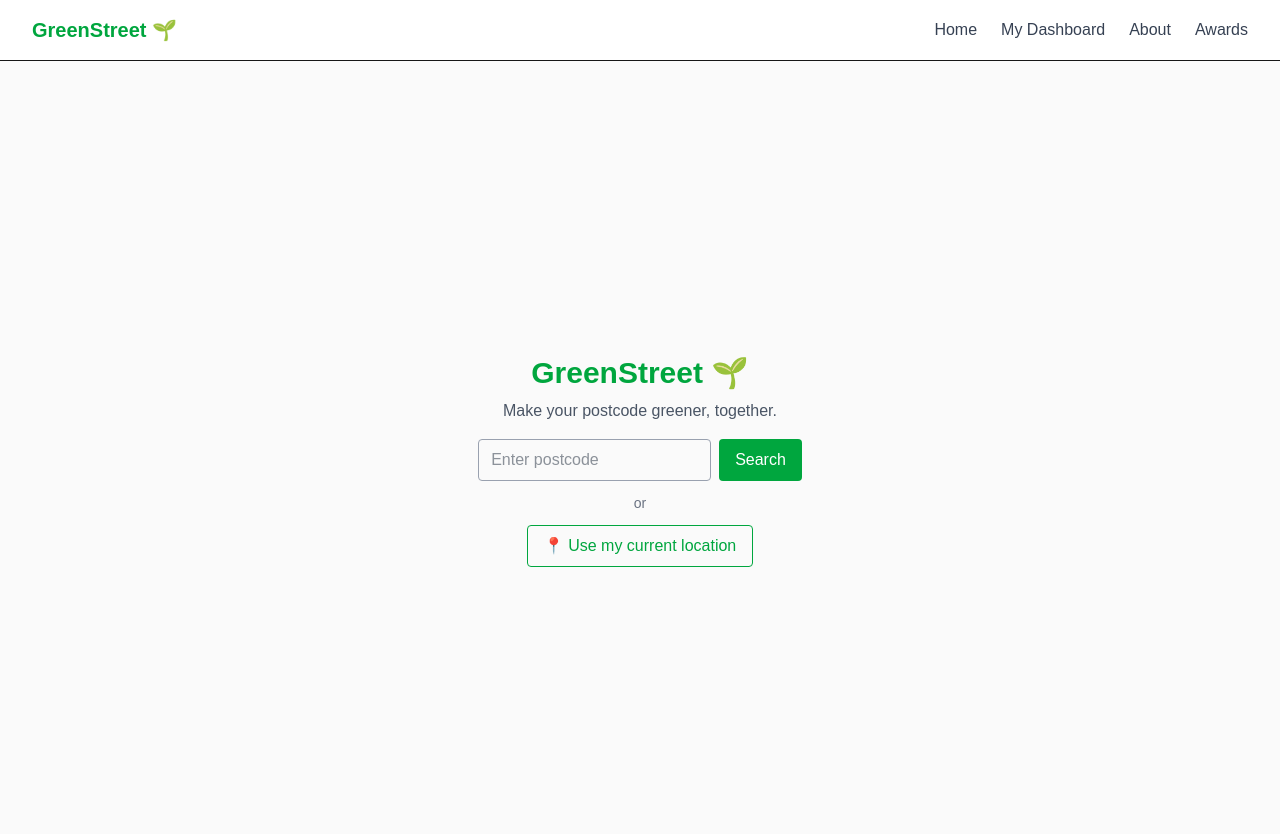
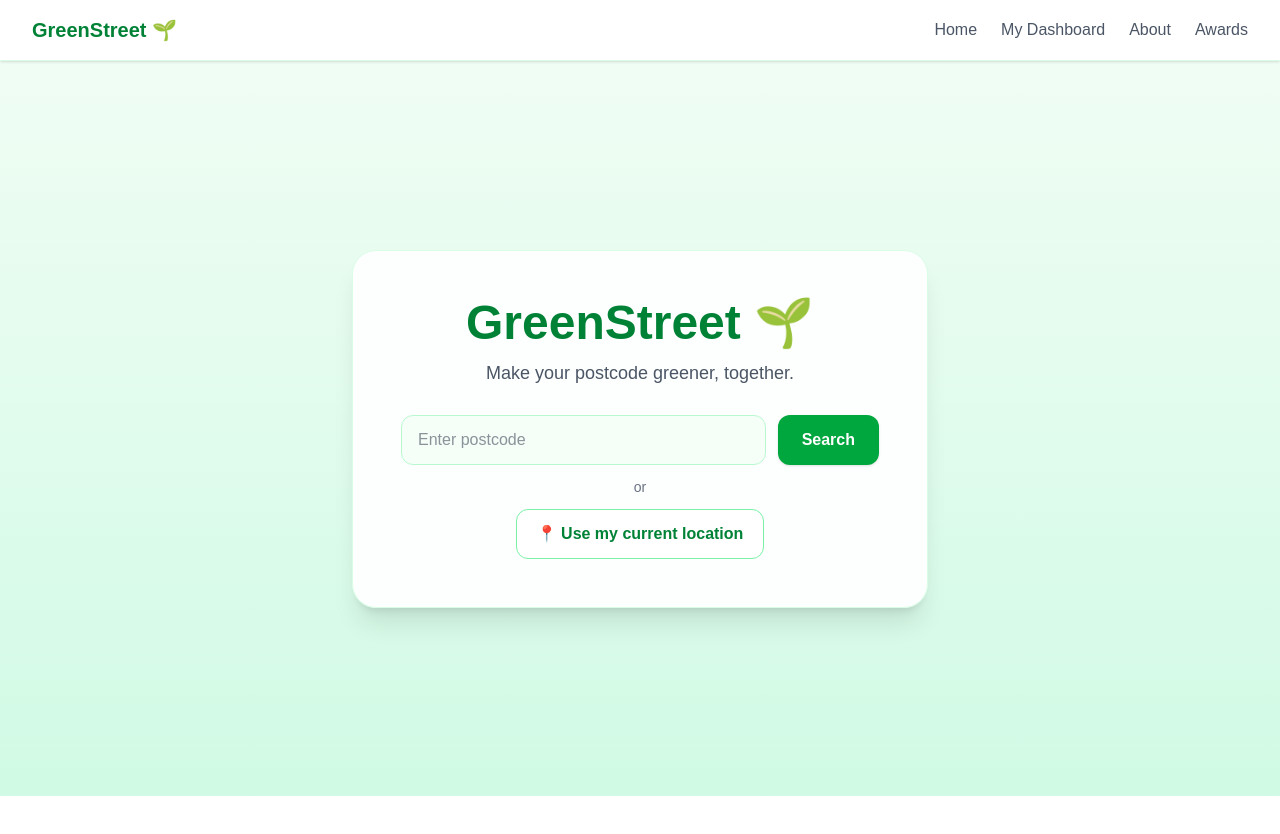
Before and after one commit to kwerui/adahack, a Next.js app: page / in a window 1280 px wide. Shown: the top 834 px of the page. After the commit the page ends 800 px from the top, so only its background shows below. Built offline with nearby package versions, Linux system fonts and the light colour scheme.

Commit message:
polished-fine

```diff
--- a/app/api/green-spaces/route.ts
+++ b/app/api/green-spaces/route.ts
@@ -69,7 +69,7 @@ const spaces = uniqueSpaces.slice(0, 5);
     console.log("Geoapify spaces:", spaces);
 
     return NextResponse.json({
-      count: data.features?.length ?? 0,
+      count: uniqueSpaces.length,
       spaces,
     });
   } catch (error) {
--- a/app/area/page.tsx
+++ b/app/area/page.tsx
@@ -24,14 +24,14 @@ export default function AreaPage() {
 
   return (
     <main className="min-h-screen bg-green-100 flex flex-col items-center gap-6 p-10">
-      <div className="bg-white rounded-xl shadow-md p-8 text-center text-gray-800">
-        <h1 className="text-3xl font-bold text-green-600 mb-4">
-          Area 🌱
-        </h1>
+<div className="bg-white/90 border border-green-200 rounded-3xl shadow-sm p-7 text-center text-gray-800 w-full max-w-xl">
+<h1 className="text-3xl font-bold text-green-700 mb-2">
+  {postcode} 🌱
+</h1>
 
-        <p>Postcode: {postcode}</p>
-        <p>Area: {adminDistrict}</p>
-        <p>Region: {region}</p>
+<p className="text-gray-600">
+  {adminDistrict}, {region}
+</p>
       </div>
 
       <div className="flex flex-wrap justify-center gap-6">
--- a/app/page.tsx
+++ b/app/page.tsx
@@ -2,12 +2,8 @@ import PostCodeSearch from "@/components/PostCodeSearch";
 
 export default function Home() {
   return (
-  <div>
-    <main className="flex min-h-screen items-center justify-center bg-zinc-50">
-
+    <main className="min-h-[calc(100vh-65px)] flex items-center justify-center bg-gradient-to-b from-green-50 to-emerald-100 px-4">
       <PostCodeSearch />
-
     </main>
-    </div>
   );
 }
--- a/components/AirQualityCard.tsx
+++ b/components/AirQualityCard.tsx
@@ -54,8 +54,7 @@ export default function AirQualityCard({
   }
 
   return (
-    <div className="bg-white text-gray-800 border-2 border-green-600 rounded-xl p-6 text-center w-60 h-48 flex flex-col justify-center">
-      <h2 className="text-xl font-bold mb-2">
+<div className="bg-white text-gray-800 border border-green-200 rounded-2xl p-6 text-center w-64 min-h-48 flex flex-col justify-center shadow-sm hover:shadow-md hover:-translate-y-0.5 transition">      <h2 className="text-xl font-bold mb-2">
         🌬 Air Quality
       </h2>
 
--- a/components/CarbonCard.tsx
+++ b/components/CarbonCard.tsx
@@ -55,8 +55,7 @@ export default function CarbonCard({
   }
 
   return (
-    <div className="bg-white text-gray-800 border-2 border-green-600 rounded-xl p-6 text-center w-60 h-48 flex flex-col justify-center">
-      <h2 className="text-xl font-bold mb-2">
+<div className="bg-white text-gray-800 border border-green-200 rounded-2xl p-6 text-center w-64 min-h-48 flex flex-col justify-center shadow-sm hover:shadow-md hover:-translate-y-0.5 transition">      <h2 className="text-xl font-bold mb-2">
         ⚡ Carbon Intensity
       </h2>
 
--- a/components/GreenHour.tsx
+++ b/components/GreenHour.tsx
@@ -127,8 +127,8 @@ export default function GreenHour({
     });
   }
 
-  return (
-    <div className="bg-white text-gray-800 border-2 border-green-600 rounded-xl p-6 w-full max-w-2xl text-center">
+return (
+  <div className="bg-white text-gray-800 border border-green-200 rounded-2xl p-7 w-full max-w-2xl text-center shadow-sm">
       <h2 className="text-2xl font-bold text-green-600 mb-3">
         ⚡ Green Hour
       </h2>
@@ -173,8 +173,7 @@ export default function GreenHour({
             <button
               onClick={joinGreenHour}
               disabled={joined}
-              className="bg-green-600 text-white px-6 py-2 rounded hover:bg-green-700 disabled:bg-gray-400 disabled:cursor-not-allowed"
-            >
+className="bg-green-600 text-white font-semibold px-6 py-2.5 rounded-full shadow-sm hover:bg-green-700 hover:shadow-md transition disabled:bg-gray-300 disabled:shadow-none disabled:cursor-not-allowed"            >
               {joined
                 ? "Joined ✓"
                 : "Join Green Hour"}
--- a/components/NavBar.tsx
+++ b/components/NavBar.tsx
@@ -17,35 +17,32 @@ export default function Navbar() {
   }
 
   return (
-    <nav className="w-full flex items-center justify-between px-8 py-4 border-b bg-white">
+<nav className="sticky top-0 z-50 w-full flex items-center justify-between px-4 sm:px-8 py-4 border-b border-green-100 bg-white/95 backdrop-blur shadow-sm">
 <Link
   href="/"
-        className="font-bold text-xl text-green-600"
+  className="font-bold text-xl text-green-700 hover:text-green-800 transition"
 >
   GreenStreet 🌱
 </Link>
 
-      <div className="flex gap-6 text-gray-700">
+<div className="flex items-center gap-3 sm:gap-6 text-sm sm:text-base font-medium text-gray-600">
             <Link href="/">Home</Link>
 
         <button
           onClick={openMyArea}
-          className="hover:text-green-600"
-        >
+className="hover:text-green-700 transition"        >
           My Dashboard
         </button>
 
         <Link
           href="/about"
-          className="hover:text-green-600"
-        >
+className="hover:text-green-700 transition"        >
           About
         </Link>
 
         <Link
           href="/awards"
-          className="hover:text-green-600"
-        >
+className="hover:text-green-700 transition"        >
           Awards
         </Link>
       </div>
--- a/components/PostCodeSearch.tsx
+++ b/components/PostCodeSearch.tsx
@@ -127,16 +127,16 @@ export default function PostCodeSearch() {
   }
 
   return (
-    <div className="p-8 flex flex-col items-center">
-      <h1 className="text-3xl font-bold mb-2 text-green-600">
+<div className="w-full max-w-xl bg-white/90 backdrop-blur rounded-3xl shadow-xl border border-green-100 p-8 sm:p-12 flex flex-col items-center text-center">
+<h1 className="text-4xl sm:text-5xl font-bold mb-3 text-green-700">
   GreenStreet 🌱
 </h1>
 
-      <p className="mb-4 text-gray-600">
+<p className="mb-7 text-gray-600 text-lg">
   Make your postcode greener, together.
 </p>
 
-      <div className="flex gap-2">
+<div className="flex flex-col sm:flex-row gap-3 w-full">
             <input
           type="text"
           placeholder="Enter postcode"
@@ -149,12 +149,11 @@ export default function PostCodeSearch() {
               search();
             }
           }}
-          className="border border-gray-400 rounded px-3 py-2 text-gray-800"
-        />
+className="flex-1 border border-green-200 bg-green-50/50 rounded-xl px-4 py-3 text-gray-800 outline-none focus:ring-2 focus:ring-green-500 focus:border-transparent transition"        />
 
 <button
   onClick={search}
-          className="bg-green-600 text-white px-4 py-2 rounded hover:bg-green-700"
+  className="bg-green-600 text-white font-semibold px-6 py-3 rounded-xl shadow-sm hover:bg-green-700 hover:shadow-md transition"
 >
   Search
 </button>
@@ -167,8 +166,7 @@ export default function PostCodeSearch() {
       <button
         onClick={useMyLocation}
         disabled={locating}
-        className="border border-green-600 text-green-600 px-4 py-2 rounded hover:bg-green-50 disabled:text-gray-400 disabled:border-gray-400"
-      >
+className="border border-green-300 bg-white text-green-700 font-semibold px-5 py-3 rounded-xl hover:bg-green-50 transition disabled:text-gray-400 disabled:border-gray-300"      >
         {locating
           ? "Finding your location..."
           : "📍 Use my current location"}
--- a/components/RecommendationCard.tsx
+++ b/components/RecommendationCard.tsx
@@ -38,7 +38,7 @@ export default function RecommendationCard({
   }
 
   return (
-    <div className="bg-white text-gray-800 border-2 border-green-600 rounded-xl p-6 text-center w-full max-w-2xl">
+    <div className="bg-white text-gray-800 border border-green-200 rounded-2xl p-6 text-center w-full max-w-2xl shadow-sm">
       <h2 className="text-xl font-bold mb-3">
         💡 Best Action Today
       </h2>
--- a/components/StreetChallenge.tsx
+++ b/components/StreetChallenge.tsx
@@ -153,7 +153,7 @@ export default function StreetChallenge({
   );
 
   return (
-    <div className="bg-white text-gray-800 border-2 border-green-600 rounded-xl p-6 text-center w-full max-w-2xl">
+    <div className="bg-white text-gray-800 border border-green-200 rounded-2xl p-7 text-center w-full max-w-2xl shadow-sm">
       <h2 className="text-xl font-bold mb-2">
         🤝 Your Street Challenge
       </h2>
@@ -188,7 +188,7 @@ export default function StreetChallenge({
           <button
             onClick={joinChallenge}
             disabled={joined}
-            className="bg-green-600 text-white px-6 py-2 rounded hover:bg-green-700 disabled:bg-gray-400 disabled:cursor-not-allowed"
+            className="bg-green-600 text-white font-semibold px-6 py-2.5 rounded-full shadow-sm hover:bg-green-700 hover:shadow-md transition disabled:bg-gray-300 disabled:shadow-none disabled:cursor-not-allowed"
           >
             {joined ? "Joined ✓" : "Join Challenge"}
           </button>
```
Also changed, not shown: app/awards/page.tsx (+8 -4 lines). Lines whose indentation alone changed are shown as unchanged.
